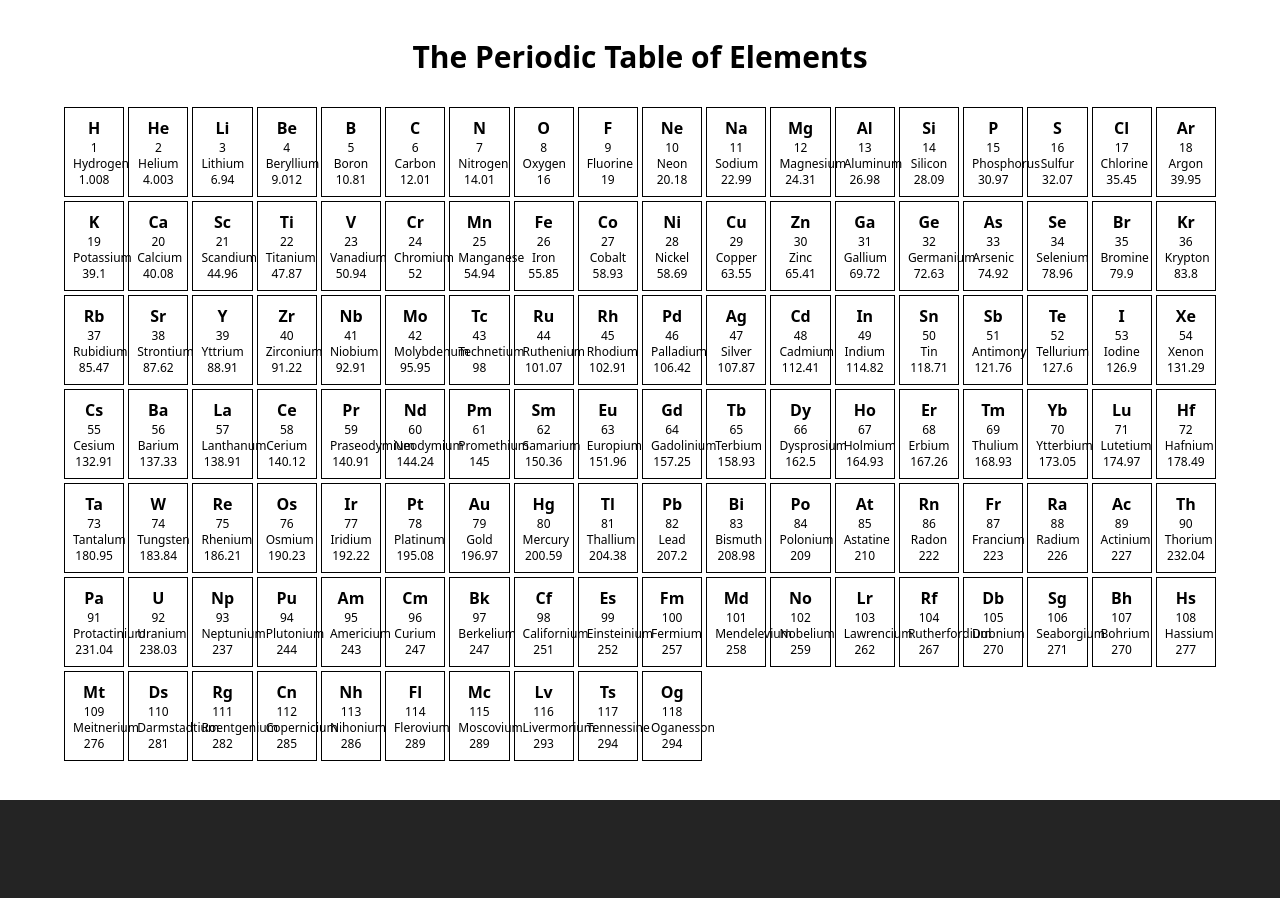
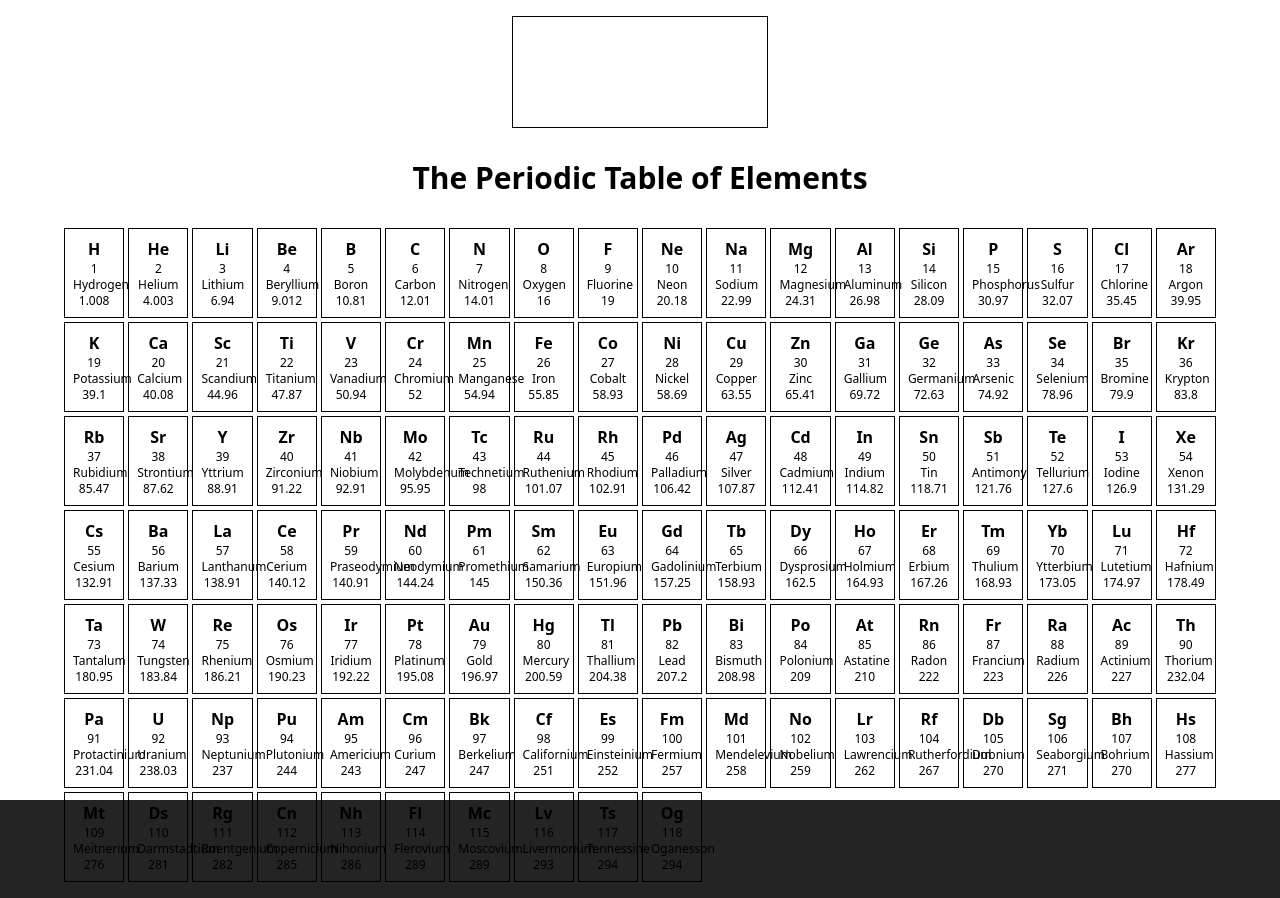
Before and after one commit to BruceStar314/Periodic-Table, a React (Vite) app in the folder Canvas/: page / in a window 1280 px wide. Before the commit the page ends 800 px from the top, so only its background shows below. Built offline with nearby package versions, Linux system fonts and the light colour scheme.

Commit message:
Added Display
Added and have a working Display

```diff
--- a/Canvas/src/Container.jsx
+++ b/Canvas/src/Container.jsx
@@ -1,17 +1,32 @@
+import { useState } from "react";
 import Elements from "./Elements";
 import { elements } from "./Elements";
+import Display from "./Display";
 
 const Container = () => {
+    const [selectedElement, setSelectedElement] = useState(null);
+
+    const handleElementClick = (element) => {
+        setSelectedElement(element);
+    };
+
     return (
-        <div className="flex flex-col items-center justify-center min-h-screen w-screen p-4">
-            <h1 className="text-3xl font-bold text-black mb-8">The Periodic Table of Elements</h1>
-            <div className="grid grid-cols-18 gap-1 max-w-6xl text-black">
-                {elements.map((element) => (
-                    <Elements key={element.number} element={element} />
-                ))}
+        <>
+            <div className="flex flex-col items-center justify-center min-h-screen w-screen p-4">
+                <Display element={selectedElement} />
+                <h1 className="text-3xl font-bold text-black my-8">The Periodic Table of Elements</h1>
+                <div className="grid grid-cols-18 gap-1 max-w-6xl text-black">
+                    {elements.map((element) => (
+                        <Elements
+                            key={element.number}
+                            element={element}
+                            onClick={handleElementClick}
+                        />
+                    ))}
+                </div>
             </div>
-        </div>
+        </>
     )
 }
 
-export default Container
+export default Container;
--- a/Canvas/src/Display.jsx
+++ b/Canvas/src/Display.jsx
@@ -1,8 +1,20 @@
+const Display = ({ element }) => {
+    if (!element) {
+        return (
+            <div className="border border-black flex items-center justify-center h-28 w-64">
+                Click on an element to see its details
+            </div>
+        );
+    }
 
-const Display = () => {
     return (
-        <></>
-    )
-}
+        <div className="border border-black p-4 h-28 w-64">
+            <div className="font-bold text-lg text-red-500">{element.name}</div>
+            <div className="text-xs text-red-500">Symbol: {element.symbol}</div>
+            <div className="text-xs text-red-500">Atomic Number: {element.number}</div>
+            <div className="text-xs text-red-500">Atomic Mass: {element.mass}</div>
+        </div>
+    );
+};
 
-export default Display
+export default Display;
--- a/Canvas/src/Elements.jsx
+++ b/Canvas/src/Elements.jsx
@@ -1,12 +1,15 @@
 // Elements component that renders a single element
-const Elements = ({ element }) => {
+const Elements = ({ element, onClick }) => {
     return (
-        <div className="border p-2 text-center">
+        <button
+            className="border p-2 text-center cursor-pointer hover:bg-gray-100 transition-colors"
+            onClick={() => onClick(element)}
+        >
             <div className="font-bold">{element.symbol}</div>
             <div className="text-xs">{element.number}</div>
             <div className="text-xs">{element.name}</div>
             <div className="text-xs">{element.mass}</div>
-        </div>
+        </button>
     );
 };
 
```
